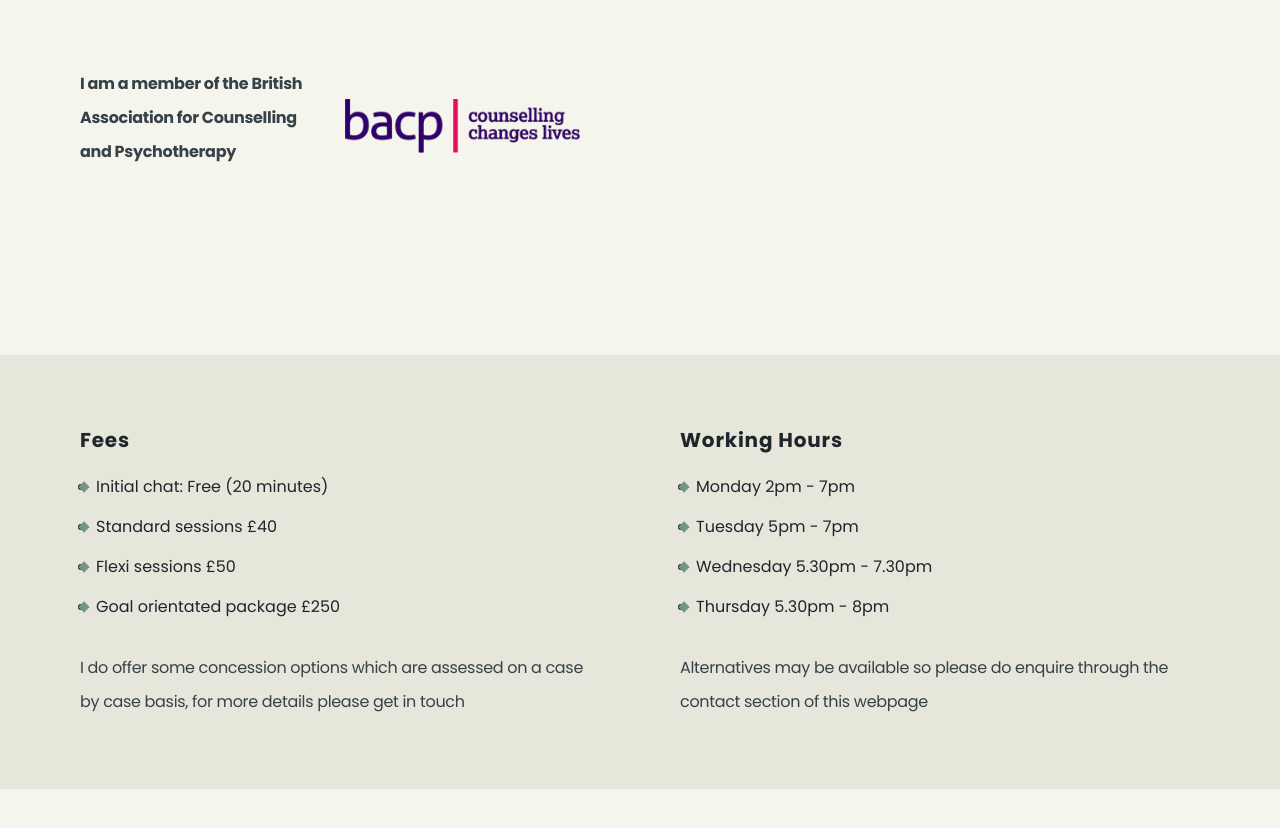
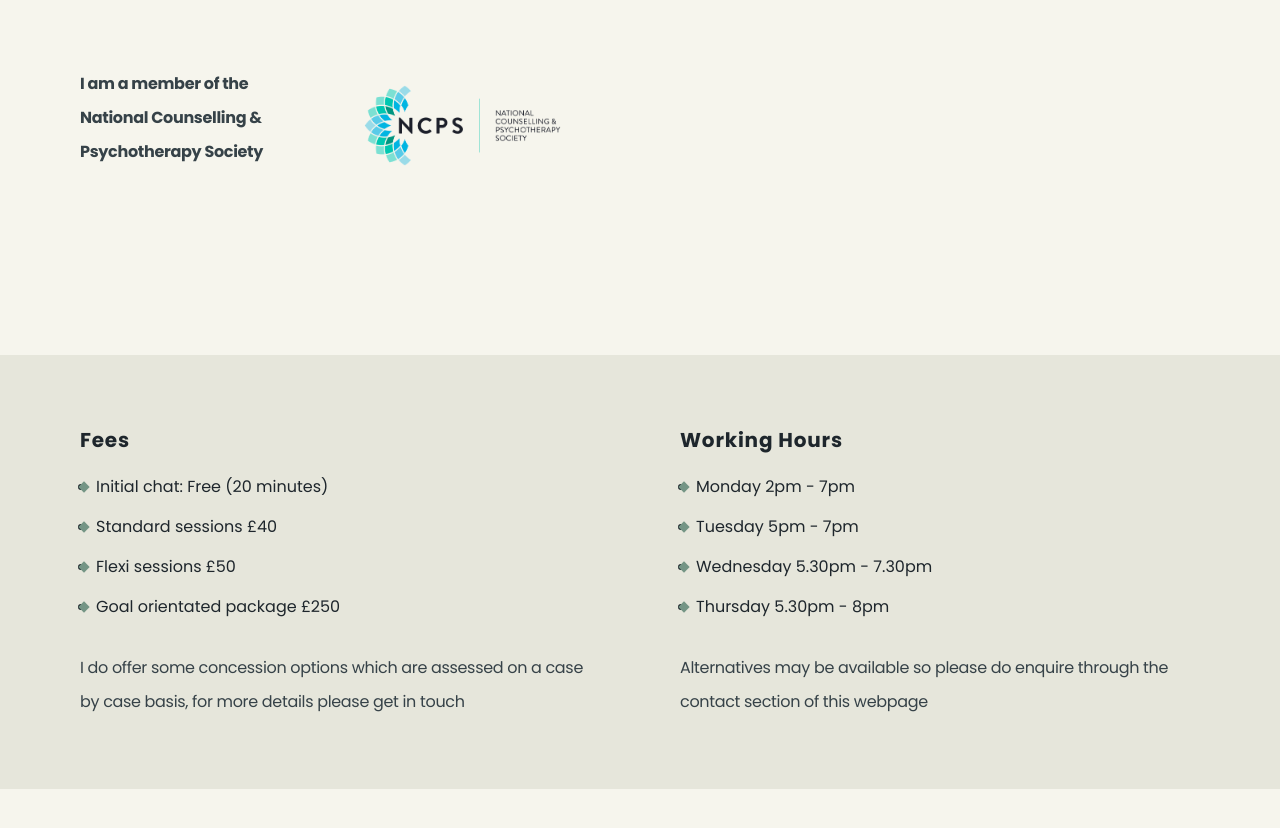
Before and after one commit to adamhills91/dayna-landsborough, a website: page index.html in a window 1280 px wide. Shown: the part 6085-6913 px from the top of the page. Drawn offline with Linux system fonts and the light colour scheme.

Commit message:
Changed BACPS to NCPS

```diff
--- a/index.html
+++ b/index.html
@@ -245,9 +245,9 @@
             my practice. <strong>My approach is always open, accepting, and non-judgmental</strong>.</p>
           <div class="bacp-container fade-in-and-up">
             <p>
-              <strong>I am a member of the British Association for Counselling and Psychotherapy</strong>
+              <strong>I am a member of the National Counselling & Psychotherapy Society</strong>
             <div class="image-container">
-              <img src="/src/assets/images/bacp-logo.png" alt="BACP logo">
+              <img src="/src/assets/images/ncps-logo.png" alt="NCPS logo">
             </div>
             </p>
           </div>
@@ -336,10 +336,10 @@
       </div>
       <div class="bacp-container">
         <div class="image-container">
-          <img src="/src/assets/images/bacp-logo.png" alt="BACP logo">
+          <img src="/src/assets/images/ncps-logo.png" alt="NCPS logo">
         </div>
         <p>
-          <strong>I am a member of the British Association for Counselling and Psychotherapy</strong>
+          <strong>I am a member of the National Counselling & Psychotherapy Society</strong>
         </p>
       </div>
       <div class="privacy-policy-container">
```
Also changed, not shown: privacy-policy.html (+2 -2 lines), src/assets/images/ncps-logo.png (added).
